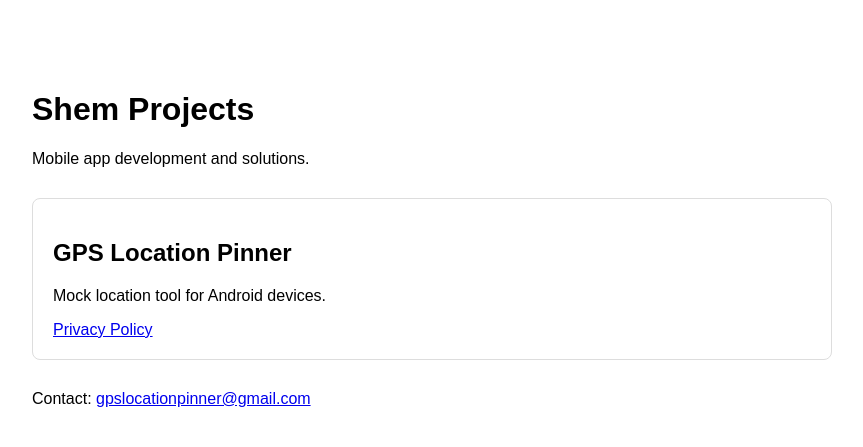
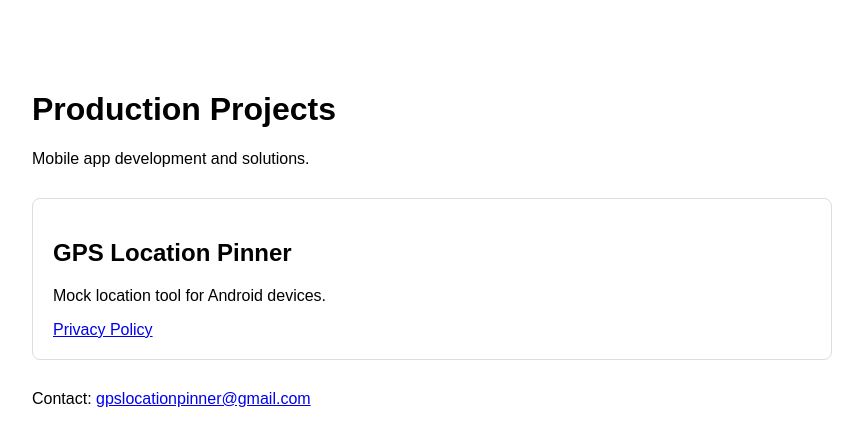
Before and after one commit to shem-projects/shem-projects.github.io, a plain HTML site: page index.html in a window 1280 px wide. Shown: the whole page, without its empty margins (208-1071 px from the left). Drawn offline with Linux system fonts and the light colour scheme.

Commit message:
Update index.html

```diff
--- a/index.html
+++ b/index.html
@@ -10,7 +10,7 @@
     </style>
 </head>
 <body>
-    <h1>Shem Projects</h1>
+    <h1>Production Projects</h1>
     <p>Mobile app development and solutions.</p>
 
     <div class="app">
```
